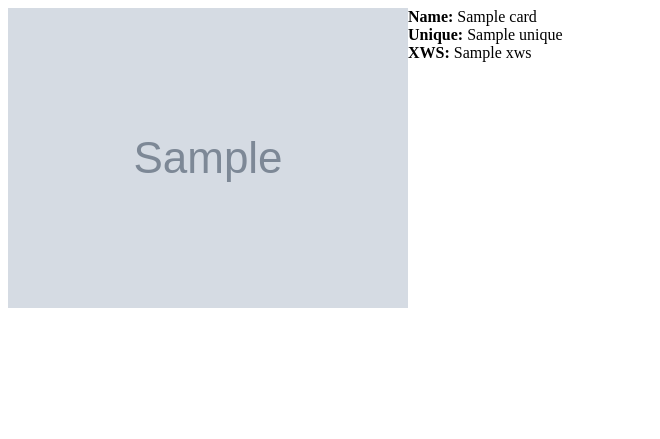
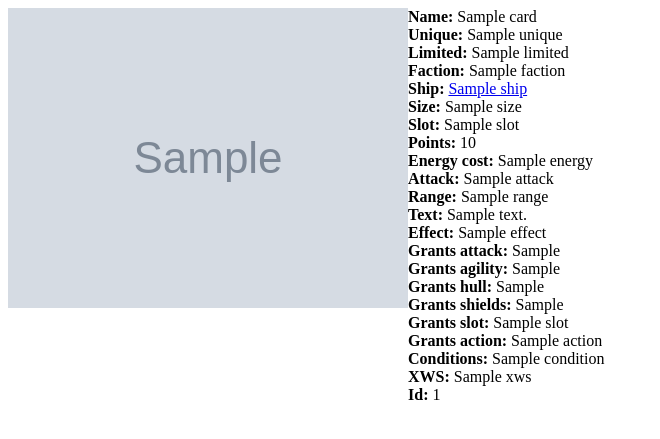
Before and after one commit to OskarBreach/hit-hit-crit, a Django app: template hithitcrit/viewer/templates/expanded_upgrades.html in a window 1280 px wide. Shown: the top 439 px of the page, without its empty margins (0-660 px from the left). Run offline with Django 3.2, Linux system fonts and the light colour scheme; the template is opened without the code that fills it: most values are stand-ins (such as "Sample title", 1, 10 or a date in 2020); grey boxes marked "Sample" are stand-in pictures.

Commit message:
Add all attributes to expanded upgrade template

```diff
--- a/hithitcrit/viewer/templates/expanded_upgrades.html
+++ b/hithitcrit/viewer/templates/expanded_upgrades.html
@@ -3,5 +3,24 @@
 {% block expandedinformation %}
 <div><span class="bold">Name:</span> {{ card.name }}</div>
 <div><span class="bold">Unique:</span> {{ card.unique }}</div>
+<div><span class="bold">Limited:</span> {{ card.limited }}</div>
+{% if card.faction %}<div><span class="bold">Faction:</span> {{ card.faction }}</div>{% endif %}
+{% if card.ship.all %}<div><span class="bold">Ship:</span> {% for ship in card.ship.all %}<a href="{% url 'pilots-by-ship' ship=ship.url_name %}">{{ ship.name }}</a>{% if not forloop.last %}, {% endif %}{% endfor %}</div>{% endif %}
+{% if card.size.all %}<div><span class="bold">Size:</span> {% for size in card.size.all %}{{ size.size }}{% if not forloop.last %}, {% endif %}{% endfor %}</div>{% endif %}
+<div><span class="bold">Slot:</span> {{ card.slot.slot }}</div>
+<div><span class="bold">Points:</span> {{ card.points }}</div>
+{% if card.energy %}<div><span class="bold">Energy cost:</span> {{ card.energy }}</div>{% endif %}
+{% if card.attack %}<div><span class="bold">Attack:</span> {{ card.attack }}</div>{% endif %}
+{% if card.range != "" %}<div><span class="bold">Range:</span> {{ card.range }}</div>{% endif %}
+<div><span class="bold">Text:</span> {{ card.text }}</div>
+{% if card.effect != "" %}<div><span class="bold">Effect:</span> {{ card.effect }}</div>{% endif %}
+{% if card.grants_attack %}<div><span class="bold">Grants attack:</span> {% if card.grants_attack > 0 %}+{% endif %}{{ card.grants_attack }}</div>{% endif %}
+{% if card.grants_agility %}<div><span class="bold">Grants agility:</span> {% if card.grants_agility > 0 %}+{% endif %}{{ card.grants_agility }}</div>{% endif %}
+{% if card.grants_hull %}<div><span class="bold">Grants hull:</span> {% if card.grants_hull > 0 %}+{% endif %}{{ card.grants_hull }}</div>{% endif %}
+{% if card.grants_shields %}<div><span class="bold">Grants shields:</span> {% if card.grants_shields > 0 %}+{% endif %}{{ card.grants_shields }}</div>{% endif %}
+{% if card.grants_slot.all %}<div><span class="bold">Grants slot:</span> {% for slot in card.grants_slot.all %}{{ slot.slot }}{% if not forloop.last %}, {% endif %}{% endfor %}</div>{% endif %}
+{% if card.grants_action.all %}<div><span class="bold">Grants action:</span> {% for action in card.grants_action.all %}{{ action.action }}{% if not forloop.last %}, {% endif %}{% endfor %}</div>{% endif %}
+{% if card.conditions.all %}<div><span class="bold">Conditions:</span> {% for condition in card.conditions.all %}{{ condition.name }}{% if not forloop.last %}, {% endif %}{% endfor %}</div>{% endif %}
 <div><span class="bold">XWS:</span> {{ card.xws }}</div>
+<div><span class="bold">Id:</span> {{ card.id }}</div>
 {% endblock %}
```
